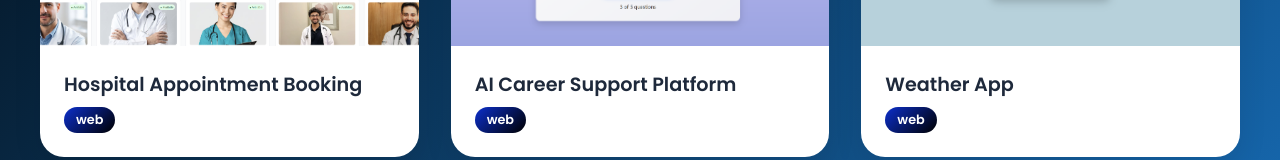
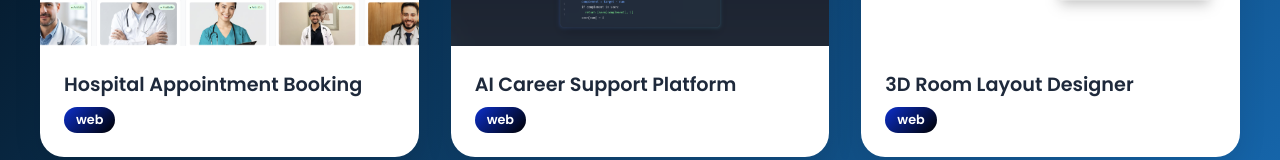
Before and after one commit to satharasingha/portfolio, a React (Vite) app: page / in a window 1280 px wide. Shown: the part 3261-3421 px from the top of the page. Built offline with nearby package versions, Linux system fonts and the light colour scheme.

Commit message:
Updated work Jsx

```diff
--- a/src/components/Works/works.jsx
+++ b/src/components/Works/works.jsx
@@ -14,7 +14,8 @@ import wa from "../../assets/weatherapp.png";
 import travo from "../../assets/travoapp.png";
 import fuel from "../../assets/fualapp.png";
 import air from "../../assets/airdashboard.png";
-import devmock from '../../assets/Devmock.png'
+import devmock from '../../assets/Devmock.png';
+import room from '../../assets/Landing page.png';
 
 const Works = () => {
   const [activeFilter, setActiveFilter] = useState("all");
@@ -33,17 +34,17 @@ const Works = () => {
 
     {
   id: 2,
-      image: quiz,
+  image: devmock,
   title: "AI Career Support Platform",
   category: "web",
-      description: "An interactive app to create and take quizzes online.",
+  description: "AI-powered platform providing personalized career guidance.",
 },
 {
   id: 3,
-      image: wa,
-      title: "Weather App",
+  image: room,
+  title: "3D Room Layout Designer",
   category: "web",
-      description: "Get current weather and forecasts for any location.",
+  description: "Interactive 3D tool for designing and visualizing room layouts with drag-and-drop furniture placement.",
 },
     {
       id: 4,
```
Lines whose indentation alone changed are shown as unchanged.
